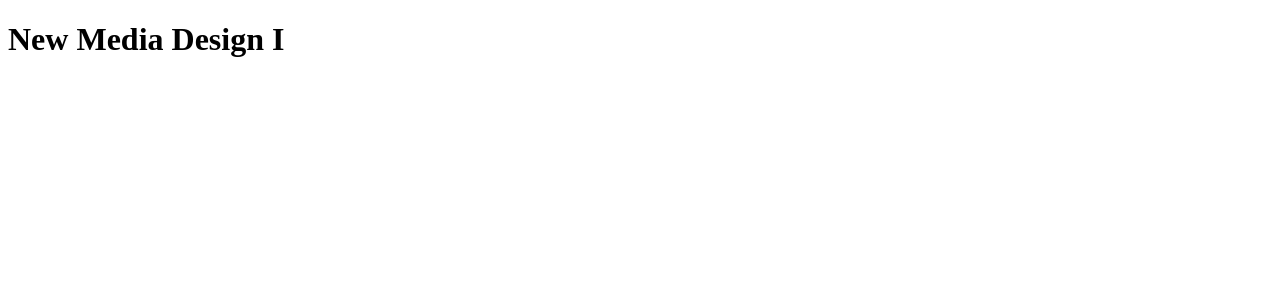
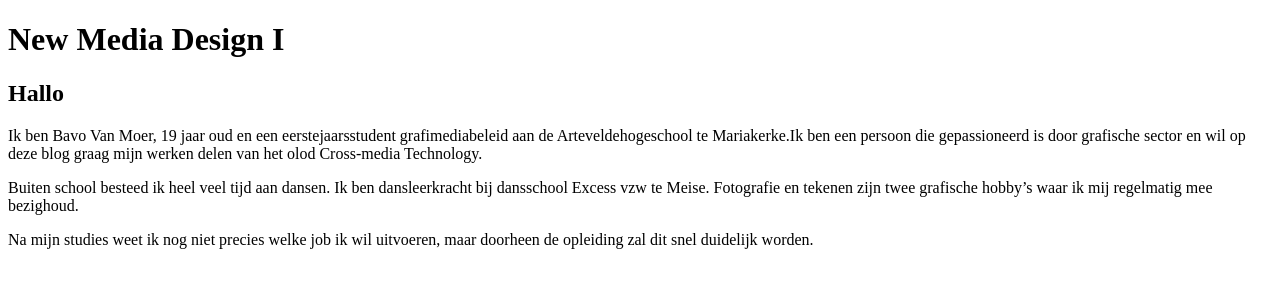
Before and after one commit to gdm-1718-bavovm/1718-nmd1, a plain HTML site: page index.html in a window 1280 px wide. Drawn offline with Linux system fonts and the light colour scheme.

Commit message:
HTML tekst over mezelf

```diff
--- a/index.html
+++ b/index.html
@@ -8,5 +8,9 @@
 </head>
 <body>
     <h1>New Media Design I</h1>
+    <h2>Hallo</h2>
+    <P>Ik ben Bavo Van Moer, 19 jaar oud en een eerstejaarsstudent grafimediabeleid aan de Arteveldehogeschool te Mariakerke.Ik ben een persoon die gepassioneerd is door grafische sector en wil op deze blog graag mijn werken delen van het olod Cross-media Technology.</P>
+    <p>Buiten school besteed ik heel veel tijd aan dansen. Ik ben dansleerkracht bij dansschool Excess vzw te Meise. Fotografie en tekenen zijn twee grafische hobby’s waar ik mij regelmatig mee bezighoud.</p>
+    <p>Na mijn studies weet ik nog niet precies welke job ik wil uitvoeren, maar doorheen de opleiding zal dit snel duidelijk worden.  </p>
 </body>
 </html>
```
Also changed, not shown: 2 other files.
